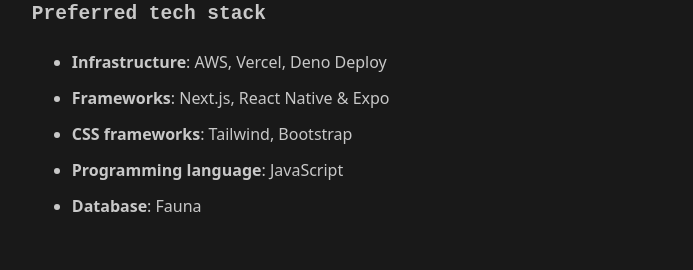
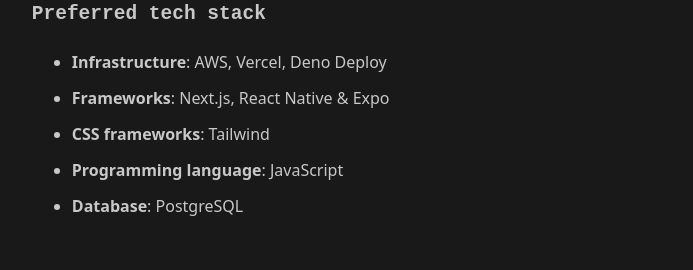
Before and after one commit to jonrh/jonrh.is, a Next.js app: page /tools in a window 1280 px wide. Shown: the part 2140-2410 px from the top of the page, without its empty margins (293-986 px from the left). Built offline with nearby package versions, Linux system fonts and the light colour scheme.

Commit message:
Replaced Fauna with PostgreSQL, removed Bootstrap
Replaced Fauna as a preferred database because it is shutting down.

Removed Bootstrap as a favored CSS framework because it stopped being actively maintained a fairly long time ago.

```diff
--- a/pages/tools.js
+++ b/pages/tools.js
@@ -139,9 +139,9 @@
 <ul>
   <li><strong>Infrastructure</strong>: AWS, Vercel, Deno Deploy</li>
   <li><strong>Frameworks</strong>: Next.js, React Native & Expo</li>
-  <li><strong>CSS frameworks</strong>: Tailwind, Bootstrap</li>
+  <li><strong>CSS frameworks</strong>: Tailwind</li>
   <li><strong>Programming language</strong>: JavaScript</li>
-  <li><strong>Database</strong>: Fauna</li>
+  <li><strong>Database</strong>: PostgreSQL</li>
 </ul>
 
 {/* ============================= Notes ============================== */}
```
